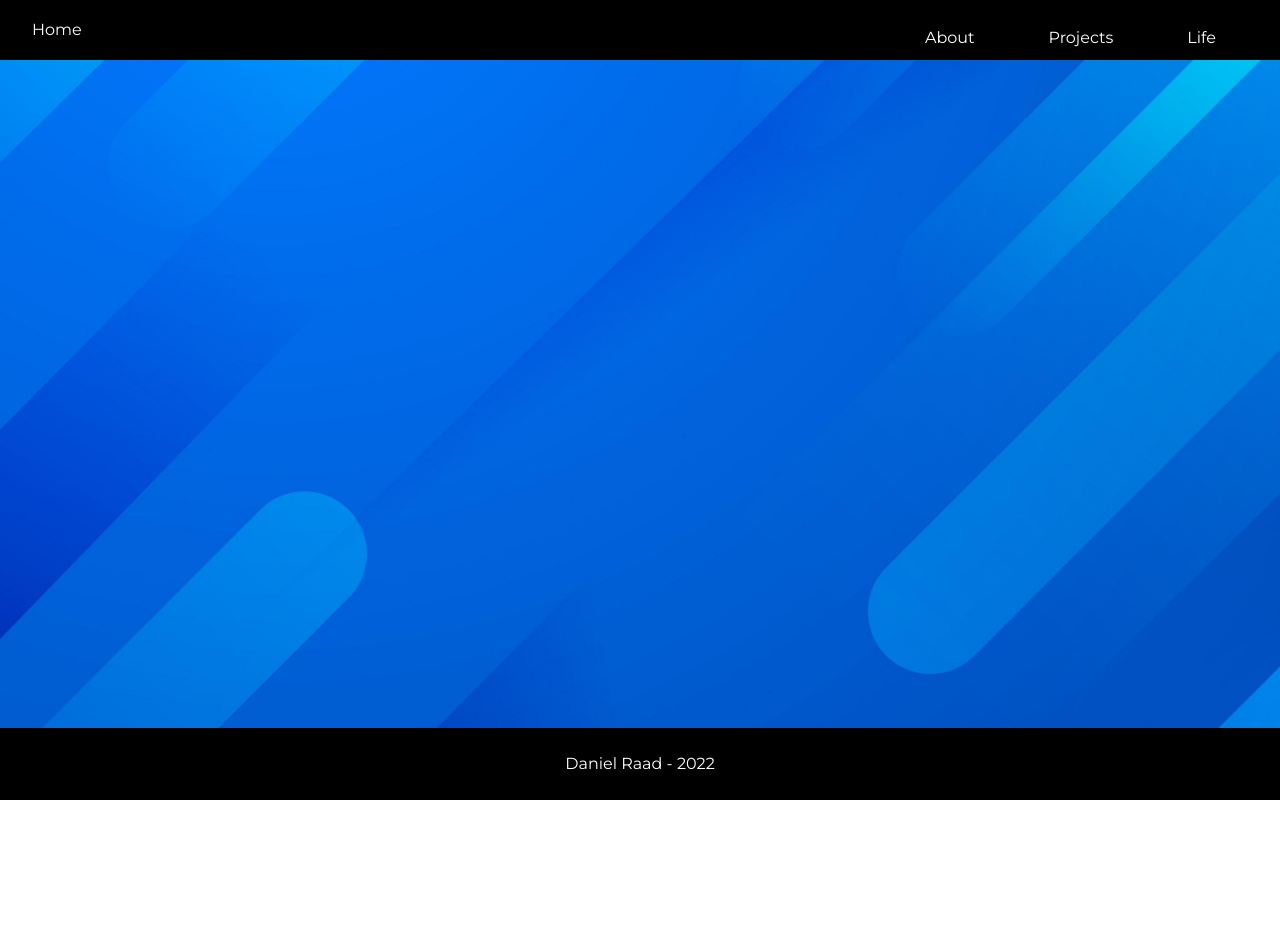
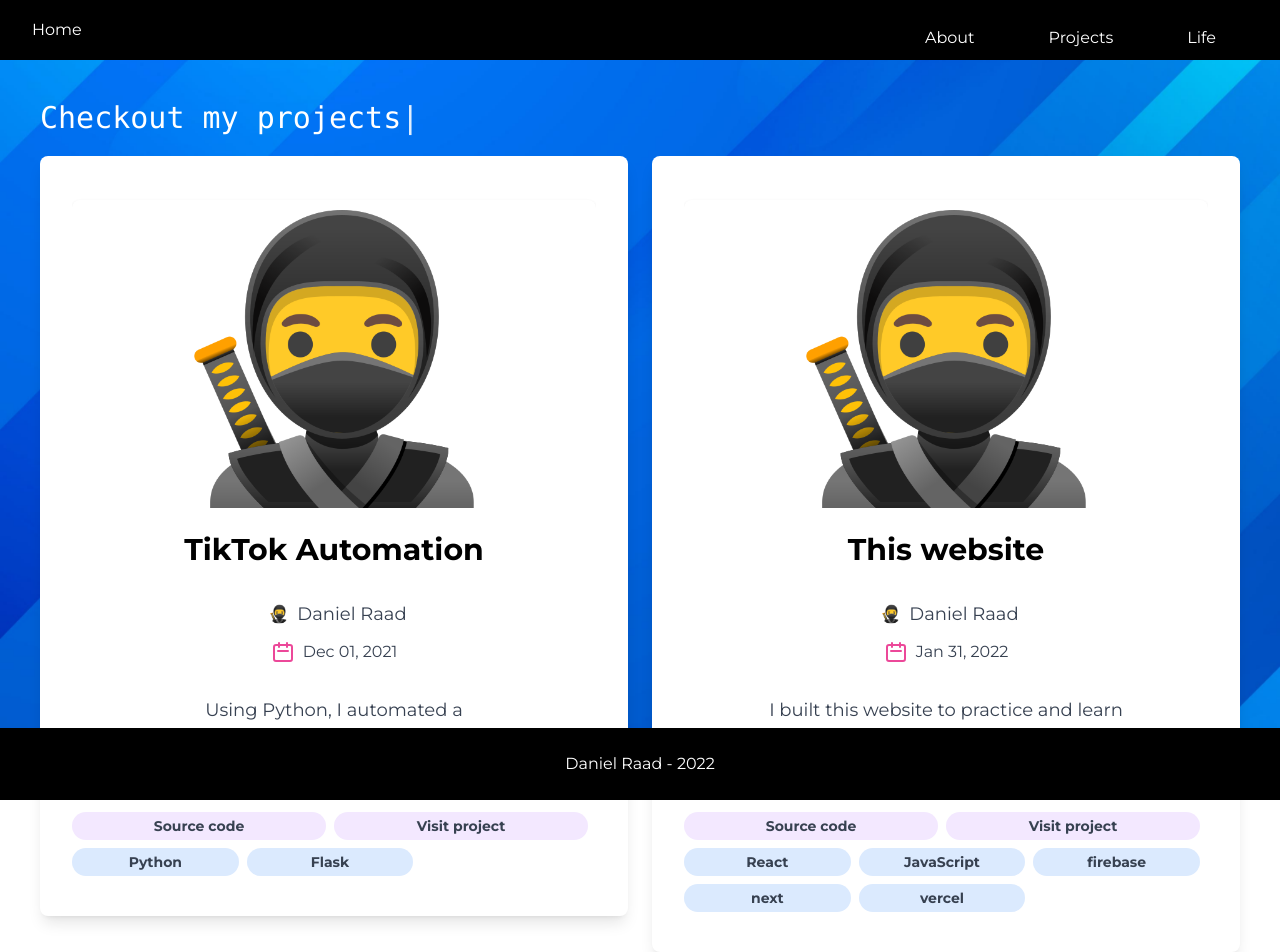
Before and after one commit to daniel-raad/web.d, a Next.js app: page /projects in a window 1280 px wide. Shown: the top 952 px of the page. Before the commit the page ends 800 px from the top, so only its background shows below. Built offline with nearby package versions, Linux system fonts and the light colour scheme.

Commit message:
Projects page added

```diff
--- a/components/CV.js
+++ b/components/CV.js
@@ -3,9 +3,9 @@ import download from 'downloadjs';
 
   async function retrieveCV() {
     let api_key = 'AIzaSyBvh9M-MgtK6rk81DVGYx9zsa8wDS64Lc0'
-    let fileId = '1C6B7IKcYaPhVBIr7b_VF7BbsgcppjnIx'
-    let url = `https://www.googleapis.com/drive/v3/files/${fileId}/export?key=${api_key}`
-
+    let fileId = '1jFLoHrB5PlmUtB5iE5JSryHiojMdGoU2oxpqORSL1F8'
+    let url = `https://www.googleapis.com/drive/v3/files/${fileId}/export?key=${api_key}&?mimetype=application/pdf`
+    console.log("Trying to retrieve CV")
 
     axios.get(url, { responseType: 'blob', params: { 'mimeType': 'application/pdf' } })
       .then(res => {
@@ -17,7 +17,7 @@ import download from 'downloadjs';
 
   export default function CV(){
       return(
-        <button onClick={() => retrieveCV()} className="hover:bg-darkp bg-gray-700 hover:text-white text-darkp px-3 py-2 rounded-md text-sm font-medium">
+        <button onClick={() => retrieveCV()} className="text-white bg-gray-700 hover:bg-sky-700 hover:text-blue px-3 py-2 rounded-md text-sm font-medium">
                 <a>
                     Checkout my CV
                 </a>
--- a/components/MyTerminal.js
+++ b/components/MyTerminal.js
@@ -4,7 +4,7 @@ import Terminal from 'terminal-in-react';
 
     const MyTerminal = () =>   {
         return (
-            <div className="grid place-items-center h-screen">
+            <div className="grid place-items-center">
                 <Terminal
                     color='white'
                     backgroundColor='black'
@@ -14,13 +14,15 @@ import Terminal from 'terminal-in-react';
                         'github': () => console.log(window.open("https://github.com/daniel-raad", '_blank')),
                         'projects': () => console.log(window.open('/projects', '_self')),
                         'life': () => console.log(window.open('/life', '_self')),
-                        popup: () => alert('Hellooo')
+                        popup: () => alert('Boo')
                     }}
                     descriptions={{
-                        'github': 'Opens a link to Github',
+                        'github': 'Opens a link to my Github page',
+                        'projects': 'Link to my projects page',
+                        'life': 'Why not check out my blog on different technologies and life!',
                         alert: 'alert', popup: 'alert'
                     }}
-                    msg='Hey, welcome to my website, try type help to see what you can do with this terminal!'
+                    msg= 'Hey, welcome to my website, try type help to see what you can do with this terminal!'
                 />
             </div>
         );
--- a/components/PostCard.jsx
+++ b/components/PostCard.jsx
@@ -1,10 +1,9 @@
 import React from 'react';
 import moment from 'moment';
 import Link from 'next/link';
-
 const PostCard = ({ post }) => {
   return (
-    <div className="bg-white shadow-lg rounded-lg p-0 lg:p-8 ob-12 mb-8">
+    <div className="bg-white shadow-lg rounded-lg pb-5 p-0 lg:p-8 ob-12 mb-8">
       <div className="relative overflow-hidden shadow-mb pb-80 mb-6">
         <img
           src={post.featuredImage.url}
@@ -17,7 +16,7 @@ const PostCard = ({ post }) => {
         </Link>
       </h1>
       <div className="block text-center items-center justify-center mb-8 w-full">
-        <div className="flex items-center justify-center mb-3 w-full lg:w-auto mr-8">
+        <div className="flex items-center lg:pl-10 justify-center mb-3 w-full lg:w-auto mr-8">
           <img
             alt={post.author.name}
             height="20px"
@@ -26,7 +25,7 @@ const PostCard = ({ post }) => {
             src={post.author.photo.url}/>
             <p className="inline align-middle text-gray-700 ml-2 mb-0 font-medium text-lg">{post.author.name}</p>
         </div>
-        <div className="font-medium text-gray-700">
+        <div className="flex items-center font-medium text-gray-700 justify-center">
           <svg xmlns="http://www.w3.org/2000/svg" className="h-6 w-6 inline mr-2 text-pink-500" fill="none" viewBox="0 0 24 24" stroke="currentColor">
             <path strokeLinecap="round" strokeLinejoin="round" strokeWidth="2" d="M8 7V3m8 4V3m-9 8h10M5 21h14a2 2 0 002-2V7a2 2 0 00-2-2H5a2 2 0 00-2 2v12a2 2 0 002 2z" />
           </svg>
@@ -34,11 +33,38 @@ const PostCard = ({ post }) => {
         </div>
       </div>
       <p className="text-center text-lg text-gray-700 font-normal px-4 lg:px-20 mb-8"> {post.excerpt}</p>
+      { post.slug &&
         <div className="text-center">
           <Link href={`/post/${post.slug}`}>
             <span className="transition duration-500 ease transform hover:-translate-y-1 mb-8 inline-block bg-pink-600 text-lg font-medium rounded-full text-white px-8 py-3 cursor-pointer">Continue Reading</span>
           </Link>
         </div>
+      }
+      { post.source && post.visit &&
+        <div className="grid grid-cols-2 text-center">
+              <Link href={post.source}>
+                  <a className="inline-block hover:bg-purple-700 hover:text-white bg-purple-100 rounded-full px-3 py-1 text-sm font-semibold text-gray-700 mr-2 mb-2">
+                      Source code
+                  </a>
+              </Link>
+              <Link href={post.visit}>
+                  <a className="inline-block hover:bg-purple-700 hover:text-white bg-purple-100 rounded-full px-3 py-1 text-sm font-semibold text-gray-700 mr-2 mb-2">
+                      Visit project
+                  </a>
+              </Link>
+        </div>
+      }
+      { post.tags &&
+        <div className="text-center grid grid-cols-3">
+            {post.tags.map((t,i) => {
+                return(
+                    <div className='inline-block bg-blue-100 rounded-full px-3 py-1 text-sm font-semibold text-gray-700 mr-2 mb-2 hover:bg-blue-700 hover:text-white '>
+                        {t}
+                    </div>
+                )
+            })}
+          </div>
+      }
     </div>
   );
 };
--- /dev/null
+++ b/components/Projects/MyProjects.js
@@ -0,0 +1,21 @@
+import React from 'react'
+import { projects } from '../../constants/constants'
+import PostCard from '../PostCard'
+
+
+const MyProjects = () => {
+  return (
+    <div className="grid grid-cols-1 lg:grid-cols-2 gap-6 px-10 py-5">
+        {projects.map((p, i) => {
+            return(
+                <div className="pb-8">
+                    <PostCard post={p}/>
+                </div>
+            )
+        })}
+    </div>
+
+  )
+}
+
+export default MyProjects
--- /dev/null
+++ b/components/TypeWriter.js
@@ -0,0 +1,31 @@
+import { useState, useEffect } from "react";
+
+const TypeWriter = ({ content = "", speed = 1000 }) => {
+  const [displayedContent, setDisplayedContent] = useState("");
+  const [index, setIndex] = useState(0);
+
+  useEffect(() => {
+    /*Create a new setInterval and store its id*/
+    const animKey = setInterval(() => {
+      setIndex((index) => {
+        /*This setState function will set the index
+        to index+1 if there is more content otherwise
+        it will destory this animation*/
+
+        if (index >= content.length - 1) {
+          clearInterval(animKey);
+          return index;
+        }
+        return index + 1;
+      });
+    }, speed);
+  }, []);
+
+  useEffect(() => {
+    setDisplayedContent((displayedContent)=>displayedContent + content[index])
+  }, [index])
+
+  return <pre className="type-writer">{displayedContent}</pre>;
+};
+
+export default TypeWriter;
--- /dev/null
+++ b/constants/constants.js
@@ -0,0 +1,44 @@
+export const projects = [
+    {
+      title: 'TikTok Automation',
+      excerpt: "Using Python, I automated a compression and download of TikTok videos to quickly create compilations.",
+      featuredImage: {
+          url: '/NinjaEmoji.jpeg'
+      },
+      author: {
+          name: 'Daniel Raad',
+          photo: {
+              url: '/NinjaEmoji.jpeg'
+          },
+      },
+      tags: ['Python', 'Flask'],
+      source: 'https://github.com',
+      visit: 'https://github.com',
+      createdAt: "Dec 01, 2021",
+      id: 0,
+    },
+    {
+      title: 'This website',
+      excerpt: "I built this website to practice and learn different ways to work using js, react and next",
+      tags: ['React', 'JavaScript', 'firebase', 'next', 'vercel'],
+      featuredImage: {
+        url: '/NinjaEmoji.jpeg'
+      },
+      author: {
+        name: 'Daniel Raad',
+        photo: {
+            url: '/NinjaEmoji.jpeg'
+        },
+      },
+      source:'https://www.danielraad.co.uk',
+      visit: 'https://www.danielraad.co.uk',
+      id: 1,
+    },
+  ];
+
+  export const TimeLineData = [
+    { year: 2018, text: 'Worked in the world of finance and was a co-founder of a student run hedge fund', },
+    { year: 2019, text: 'Did some work with Python to perform auto trading', },
+    { year: 2021, text: 'Completed University achieving a first', },
+    { year: 2021, text: 'Started working as a Software Engineer at Lloyds Bank', },
+  ];
--- a/pages/index.js
+++ b/pages/index.js
@@ -3,6 +3,7 @@ import DragMove from "../components/DragMove";
 import Head from 'next/head'
 import MyTerminal from '../components/MyTerminal'
 import styled from 'styled-components';
+import TypeWriter from '../components/TypeWriter';
 
 export default function Home() {
 
@@ -26,6 +27,7 @@ export default function Home() {
         <link rel="icon" href="/NinjaEmoji.jpeg" />
       </Head>
 
+      <TypeWriter content={'Hello Im Dan'} speed={100}/>
       <DragMove onDragMove={handleDragMove}>
         <div  style={{
             transform: `translateX(${translate.x}px) translateY(${translate.y}px)`
--- a/pages/projects.js
+++ b/pages/projects.js
@@ -1,4 +1,6 @@
 import Head from 'next/head'
+import TypeWriter from '../components/TypeWriter';
+import MyProjects from '../components/Projects/MyProjects';
 
 
 export default function Projects() {
@@ -9,6 +11,10 @@ export default function Projects() {
         <meta name="description" />
         <link rel="icon" href="/NinjaEmoji.jpeg" />
       </Head>
+      <div className="font-serif text-white text-3xl text-left pt-10 px-10">
+        <TypeWriter content={'Checkout my projects'} speed={100}/>
+      </div>
+      <MyProjects/>
     </>
   )
 }
--- a/styles/globals.scss
+++ b/styles/globals.scss
@@ -61,3 +61,16 @@ a {
 * {
   box-sizing: border-box;
 }
+
+@keyframes blink {
+  from {
+    opacity: 0%;
+  }
+  to {
+    opacity: 100%;
+  }
+}
+.type-writer::after {
+  content: "|";
+  animation: blink 1s infinite;
+}
```
Lines whose indentation alone changed are shown as unchanged.
